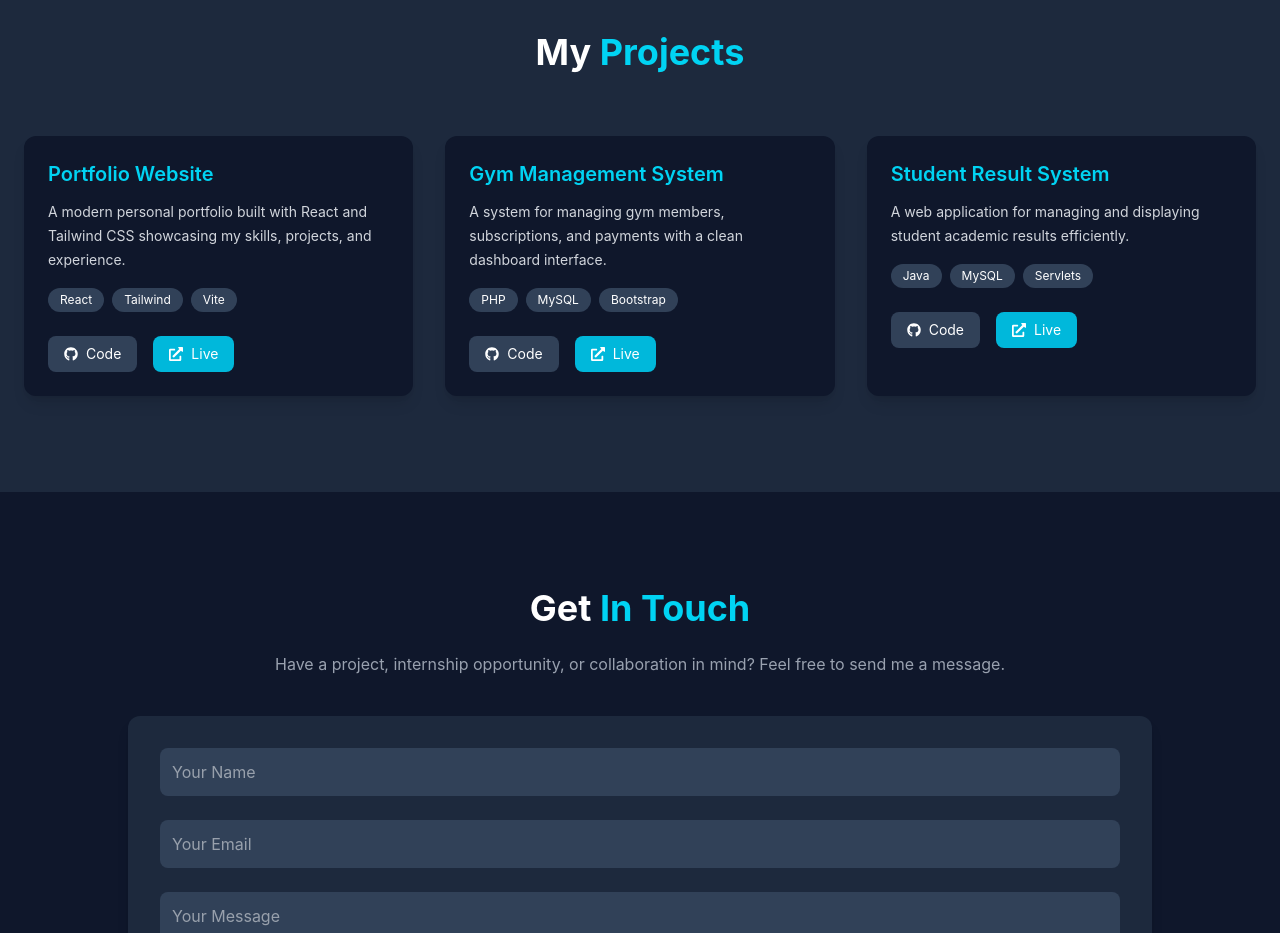
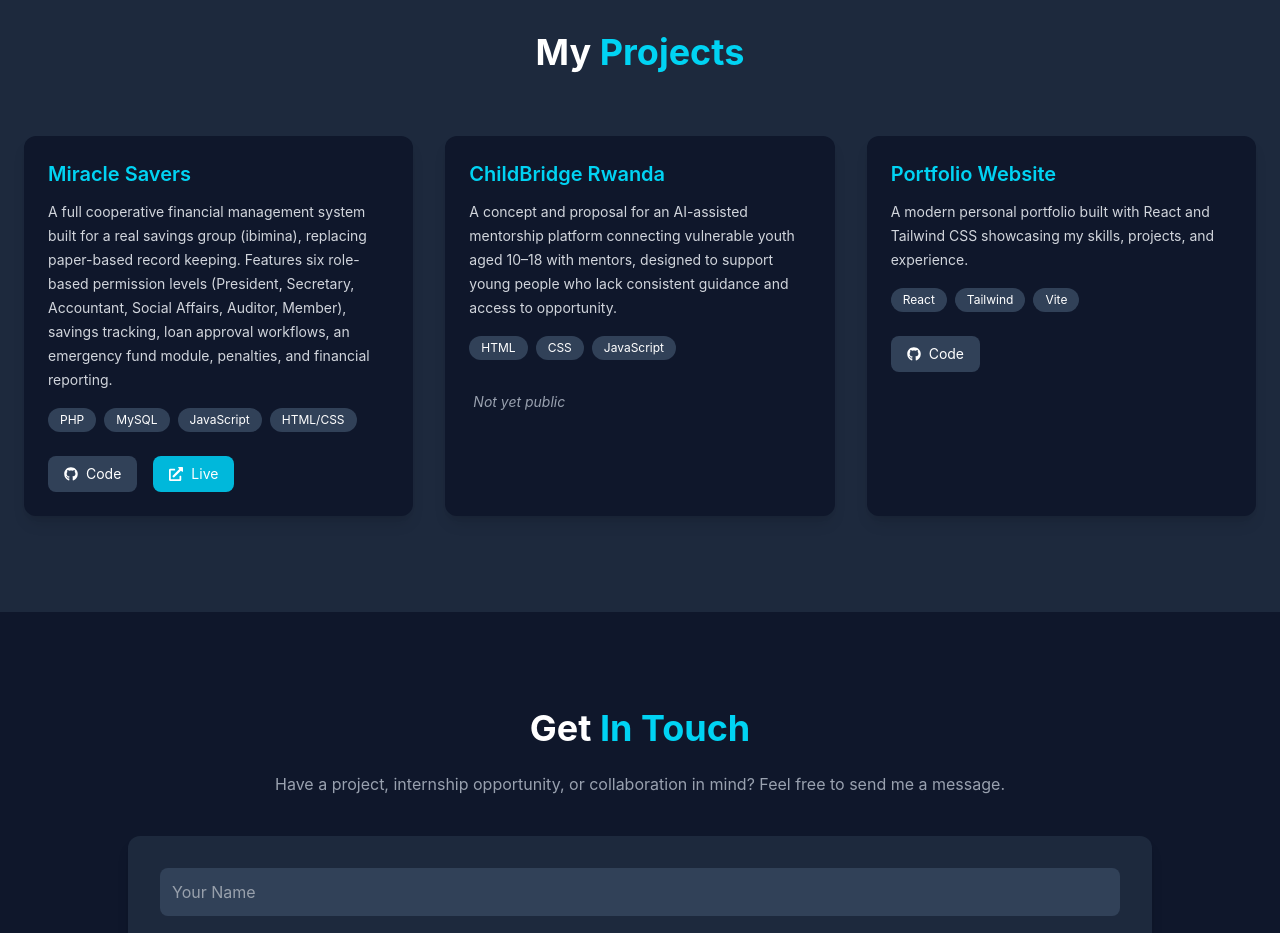
Before and after one commit to ishimwepatrick1/portfolio, a React (Vite) app: page / in a window 1280 px wide. Shown: the part 3000-3933 px from the top of the page. Built offline with nearby package versions, Linux system fonts and the light colour scheme.

Commit message:
update portfolio

```diff
--- a/src/components/Projects.jsx
+++ b/src/components/Projects.jsx
@@ -2,28 +2,28 @@ import { FaGithub, FaExternalLinkAlt } from "react-icons/fa";
 
 function Projects() {
   const projects = [
+    {
+      title: "Miracle Savers",
+      description:
+        "A full cooperative financial management system built for a real savings group (ibimina), replacing paper-based record keeping. Features six role-based permission levels (President, Secretary, Accountant, Social Affairs, Auditor, Member), savings tracking, loan approval workflows, an emergency fund module, penalties, and financial reporting.",
+      tech: ["PHP", "MySQL", "JavaScript", "HTML/CSS"],
+      github: "https://github.com/ishimwepatrick1/miracle-savers",
+      live: "https://miracleeee.infinityfreeapp.com/miracle_savers/?i=1",
+    },
+    {
+      title: "ChildBridge Rwanda",
+      description:
+        "A concept and proposal for an AI-assisted mentorship platform connecting vulnerable youth aged 10–18 with mentors, designed to support young people who lack consistent guidance and access to opportunity.",
+      tech: ["HTML", "CSS", "JavaScript"],
+      github: "#",
+      live: "#",
+    },
     {
       title: "Portfolio Website",
       description:
         "A modern personal portfolio built with React and Tailwind CSS showcasing my skills, projects, and experience.",
       tech: ["React", "Tailwind", "Vite"],
       github: "https://github.com/ishimwepatrick1/portfolio",
-      live: "#",
-    },
-    {
-      title: "Gym Management System",
-      description:
-        "A system for managing gym members, subscriptions, and payments with a clean dashboard interface.",
-      tech: ["PHP", "MySQL", "Bootstrap"],
-      github: "#",
-      live: "#",
-    },
-    {
-      title: "Student Result System",
-      description:
-        "A web application for managing and displaying student academic results efficiently.",
-      tech: ["Java", "MySQL", "Servlets"],
-      github: "#",
       live: "#",
     },
   ];
@@ -69,21 +69,33 @@ function Projects() {
 
               {/* Buttons */}
               <div className="flex gap-4">
+                {project.github !== "#" && (
                   <a
                     href={project.github}
                     target="_blank"
+                    rel="noopener noreferrer"
                     className="flex items-center gap-2 text-sm bg-slate-700 hover:bg-slate-600 px-4 py-2 rounded-lg transition"
                   >
                     <FaGithub /> Code
                   </a>
+                )}
 
+                {project.live !== "#" && (
                   <a
                     href={project.live}
                     target="_blank"
+                    rel="noopener noreferrer"
                     className="flex items-center gap-2 text-sm bg-cyan-500 hover:bg-cyan-600 px-4 py-2 rounded-lg transition"
                   >
                     <FaExternalLinkAlt /> Live
                   </a>
+                )}
+
+                {project.github === "#" && project.live === "#" && (
+                  <span className="text-sm text-gray-400 italic px-1 py-2">
+                    Not yet public
+                  </span>
+                )}
               </div>
 
             </div>
```
Lines whose indentation alone changed are shown as unchanged.
